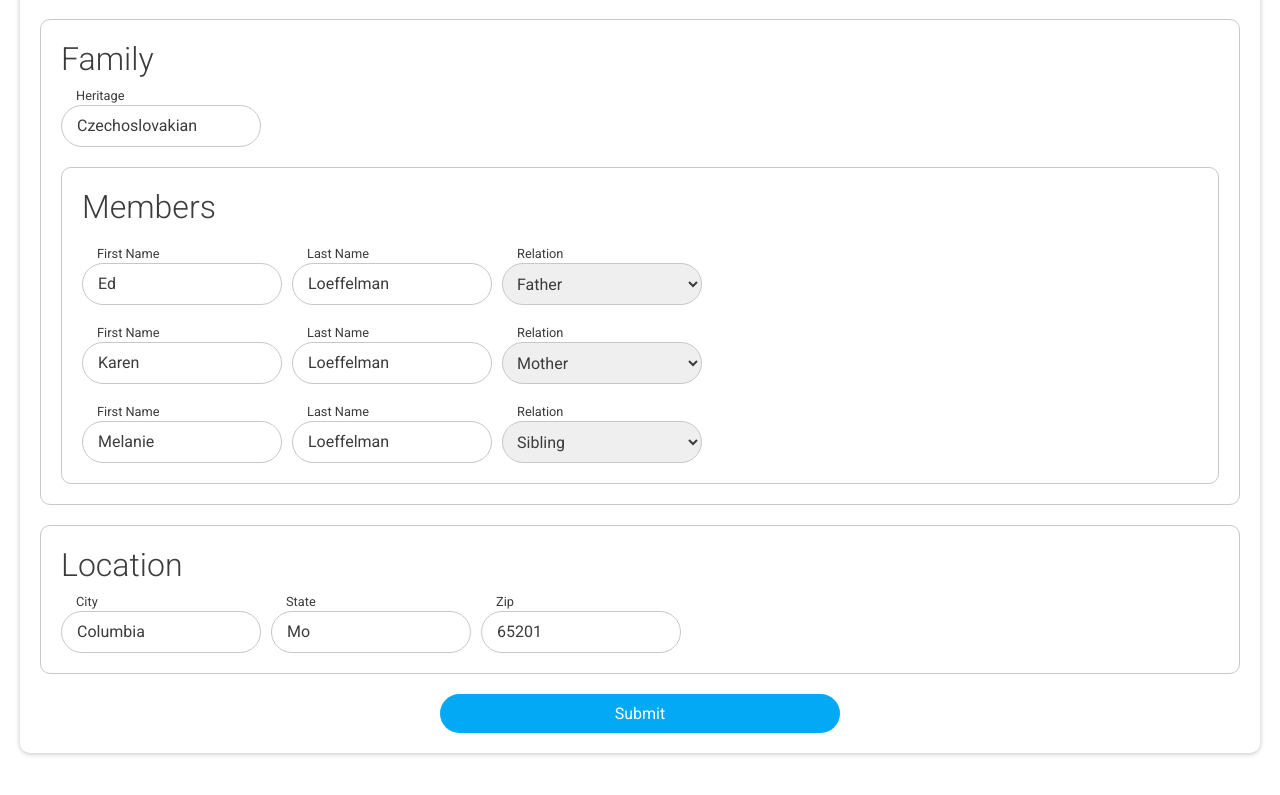
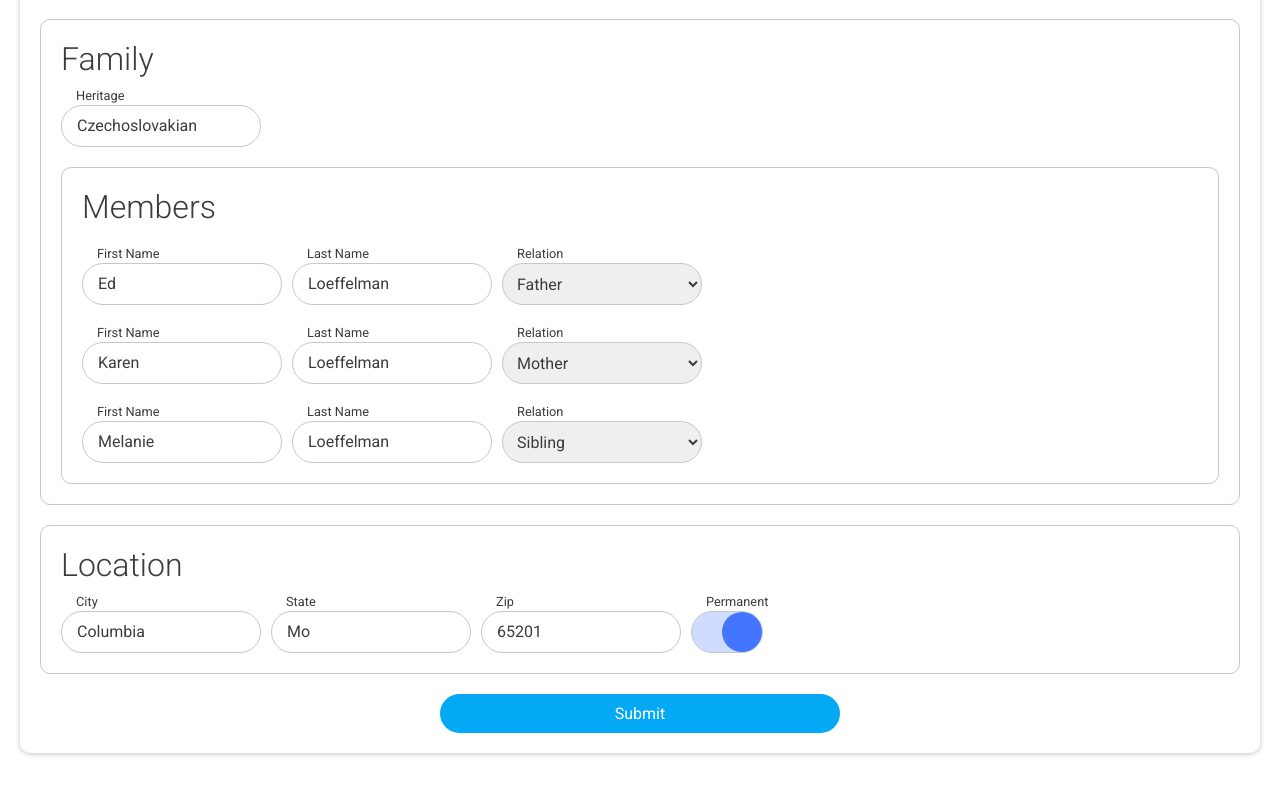
Before and after one commit to TheVVaFFle/react-lightning-form, a React app: page / in a window 1280 px wide. Shown: the part 459-1254 px from the top of the page. Built offline with nearby package versions, Linux system fonts and the light colour scheme.

Commit message:
Added checkbox support

```diff
--- a/src/components/enhanced/checkbox.tsx
+++ b/src/components/enhanced/checkbox.tsx
@@ -1,13 +1,34 @@
-import React, { ChangeEvent } from "react";
+import React from "react";
+import * as _ from "lodash";
+
+import { StringUtility } from "../../utility";
 
 export interface CheckboxProps {
-  handleOnChange: (event: ChangeEvent<HTMLInputElement>) => void;
+  flatKey: string;
+  name: string;
+  label?: string;
+  value: boolean;
+  rawData: any;
+  updateData: Function;
 }
 
 export const Checkbox = (props: CheckboxProps) => {
+  const label: string =
+    props.label || StringUtility.camelCaseToNormal(props.name);
+
+  const updateData = (value: string): void => {
+    _.set(props.rawData, props.flatKey, value);
+    props.updateData(props.rawData);
+  };
+
   return (
-    <div className="input checkbox">
-      <input type="checkbox" onChange={props.handleOnChange} />
+    <div className="checkbox">
+      <input
+        type="checkbox"
+        defaultChecked={props.value}
+        onChange={(e: any) => updateData(e.target.checked)}
+      />
+      <h1 className="label">{label}</h1>
       <div className="checkbox-toggle-track">
         <div className="checkbox-toggle" />
       </div>
--- a/src/components/form/form.scss
+++ b/src/components/form/form.scss
@@ -27,7 +27,8 @@
   }
 
   .text,
-  .select {
+  .select,
+  .checkbox {
     display: inline-block;
     vertical-align: top;
 
@@ -81,4 +82,66 @@
       }
     }
   }
+
+  .checkbox {
+    height: 59px;
+    position: relative;
+    input {
+      cursor: pointer;
+      height: 42px;
+      left: 0px;
+      margin: 0px;
+      opacity: 0;
+      position: absolute;
+      top: 17px;
+      width: 72px;
+
+      &:hover,
+      &:focus {
+        ~ .checkbox-toggle-track {
+          .checkbox-toggle {
+            box-shadow: $shadow2;
+          }
+        }
+      }
+
+      &:focus {
+        ~ .checkbox-toggle-track {
+          border-color: $blue;
+        }
+      }
+
+      &:checked {
+        ~ .checkbox-toggle-track {
+          background-color: rgba($blue, 0.25);
+          .checkbox-toggle {
+            left: 100%;
+            transform: translateX(-100%);
+          }
+        }
+      }
+    }
+
+    .checkbox-toggle-track {
+      border: 1px solid gray(200);
+      border-radius: 100px;
+      display: inline-block;
+      height: 40px;
+      left: 0px;
+      pointer-events: none;
+      position: absolute;
+      width: 70px;
+
+      .checkbox-toggle {
+        background-color: $blue;
+        border-radius: 100px;
+        height: 40px;
+        left: 0px;
+        position: absolute;
+        top: 0px;
+        transition: all 0.25s;
+        width: 40px;
+      }
+    }
+  }
 }
--- a/src/data/index.ts
+++ b/src/data/index.ts
@@ -33,7 +33,8 @@ export const Test = {
     location: {
       city: "Columbia",
       state: "Mo",
-      zip: "65201"
+      zip: "65201",
+      permanent: true
     }
   },
   options: {
--- a/src/utility/form.tsx
+++ b/src/utility/form.tsx
@@ -4,6 +4,7 @@ import * as _ from "lodash";
 import { Section } from "../components/section/section";
 import { Text } from "../components/enhanced/text";
 import { Select } from "../components/enhanced/select";
+import { Checkbox } from "../components/enhanced/checkbox";
 
 import { StringUtility } from ".";
 
@@ -12,6 +13,7 @@ export enum ObjectType {
   Undefined = "undefined",
   String = "string",
   Number = "number",
+  Boolean = "boolean",
   Array = "array",
   Object = "object"
 }
@@ -164,6 +166,19 @@ export const FormUtility = {
                     updateData={updateData}
                   />
                 );
+              } else if (item.type === ObjectType.Boolean) {
+                const flatKey: string =
+                  item.flatKey || Math.random().toString();
+                return (
+                  <Checkbox
+                    key={item.key}
+                    flatKey={flatKey}
+                    name={item.key}
+                    value={item.value}
+                    rawData={rawData}
+                    updateData={updateData}
+                  />
+                );
               } else if (Array.isArray(item)) {
                 const arrayKey: number = parseInt(
                   item[0].flatKey.replace(/^\D+/g, "")
```
